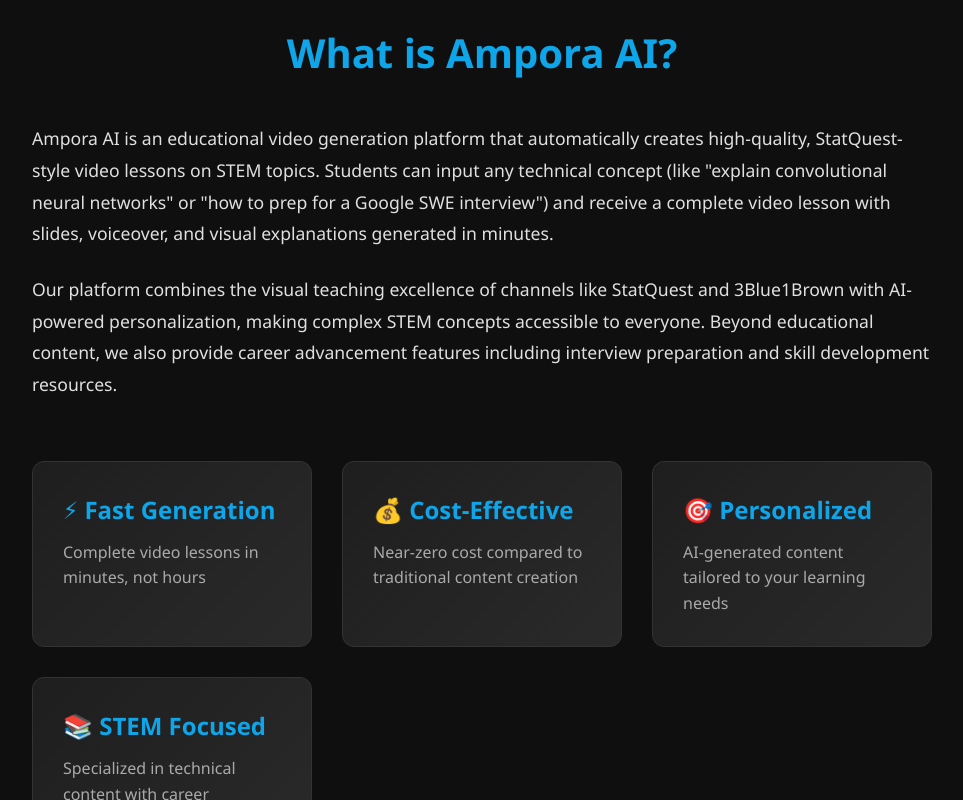
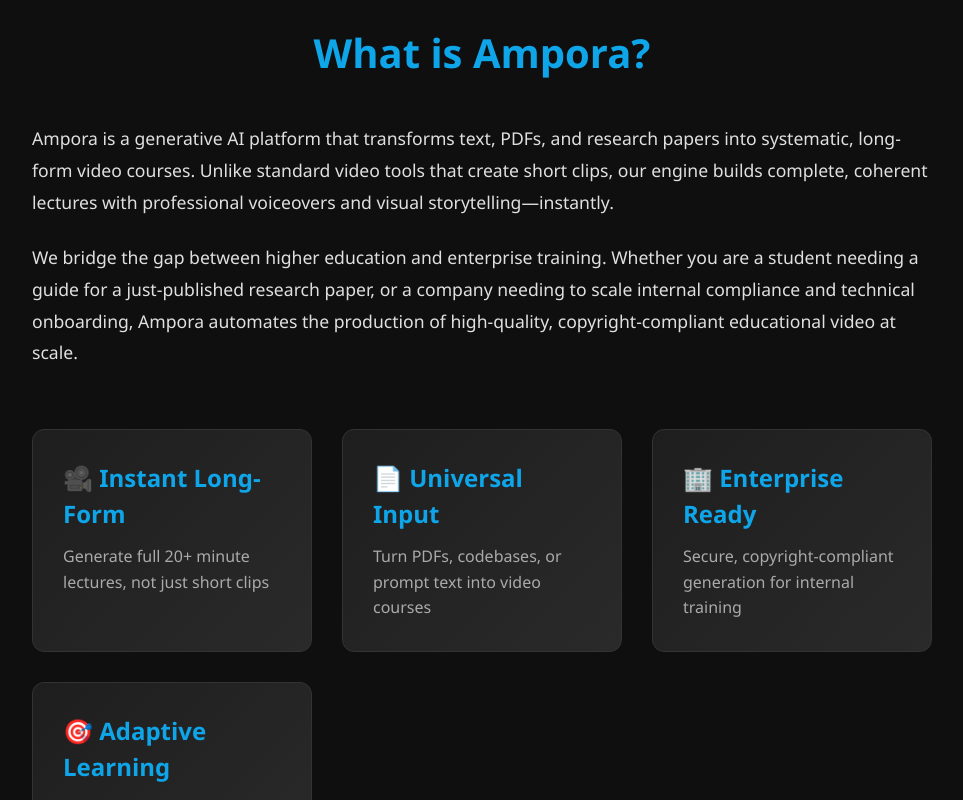
Before and after one commit to wusixinghardy/Ampora-AI, a React (Vite) app in the folder landing/: page / in a window 1280 px wide. Shown: the part 900-1700 px from the top of the page, without its empty margins (158-1121 px from the left). Built offline with nearby package versions, Linux system fonts and the light colour scheme.

Commit message:
Update landing description

```diff
--- a/landing/src/components/About.jsx
+++ b/landing/src/components/About.jsx
@@ -5,41 +5,40 @@
   return (
     <section className="about" id="about">
       <div className="about-container">
-        <h2 className="section-title">What is Ampora AI?</h2>
+        <h2 className="section-title">What is Ampora?</h2>
 
         <div className="about-content">
           <div className="about-text">
             <p className="about-paragraph">
-              Ampora AI is an educational video generation platform that automatically creates
-              high-quality, StatQuest-style video lessons on STEM topics. Students can input
-              any technical concept (like "explain convolutional neural networks" or "how to
-              prep for a Google SWE interview") and receive a complete video lesson with slides,
-              voiceover, and visual explanations generated in minutes.
+              Ampora is a generative AI platform that transforms text, PDFs, and research papers
+              into systematic, long-form video courses. Unlike standard video tools that create
+              short clips, our engine builds complete, coherent lectures with professional voiceovers
+              and visual storytelling—instantly.
             </p>
 
             <p className="about-paragraph">
-              Our platform combines the visual teaching excellence of channels like StatQuest and
-              3Blue1Brown with AI-powered personalization, making complex STEM concepts accessible
-              to everyone. Beyond educational content, we also provide career advancement features
-              including interview preparation and skill development resources.
+              We bridge the gap between higher education and enterprise training. Whether you are
+              a student needing a guide for a just-published research paper, or a company
+              needing to scale internal compliance and technical onboarding, Ampora automates
+              the production of high-quality, copyright-compliant educational video at scale.
             </p>
 
             <div className="features-grid">
               <div className="feature-card">
-                <h3>⚡ Fast Generation</h3>
-                <p>Complete video lessons in minutes, not hours</p>
+                <h3>🎥 Instant Long-Form</h3>
+                <p>Generate full 20+ minute lectures, not just short clips</p>
               </div>
               <div className="feature-card">
-                <h3>💰 Cost-Effective</h3>
-                <p>Near-zero cost compared to traditional content creation</p>
+                <h3>📄 Universal Input</h3>
+                <p>Turn PDFs, codebases, or prompt text into video courses</p>
               </div>
               <div className="feature-card">
-                <h3>🎯 Personalized</h3>
-                <p>AI-generated content tailored to your learning needs</p>
+                <h3>🏢 Enterprise Ready</h3>
+                <p>Secure, copyright-compliant generation for internal training</p>
               </div>
               <div className="feature-card">
-                <h3>📚 STEM Focused</h3>
-                <p>Specialized in technical content with career advancement tools</p>
+                <h3>🎯 Adaptive Learning</h3>
+                <p>Personalized depth and pacing for any skill level</p>
               </div>
             </div>
           </div>
--- a/landing/src/components/Footer.jsx
+++ b/landing/src/components/Footer.jsx
@@ -14,7 +14,7 @@
               className="footer-logo"
             />
             <p className="footer-tagline">
-              AI-Powered Educational Video Generation Platform
+              AI-Powered Professional Video Generation Platform
             </p>
           </div>
 
```
